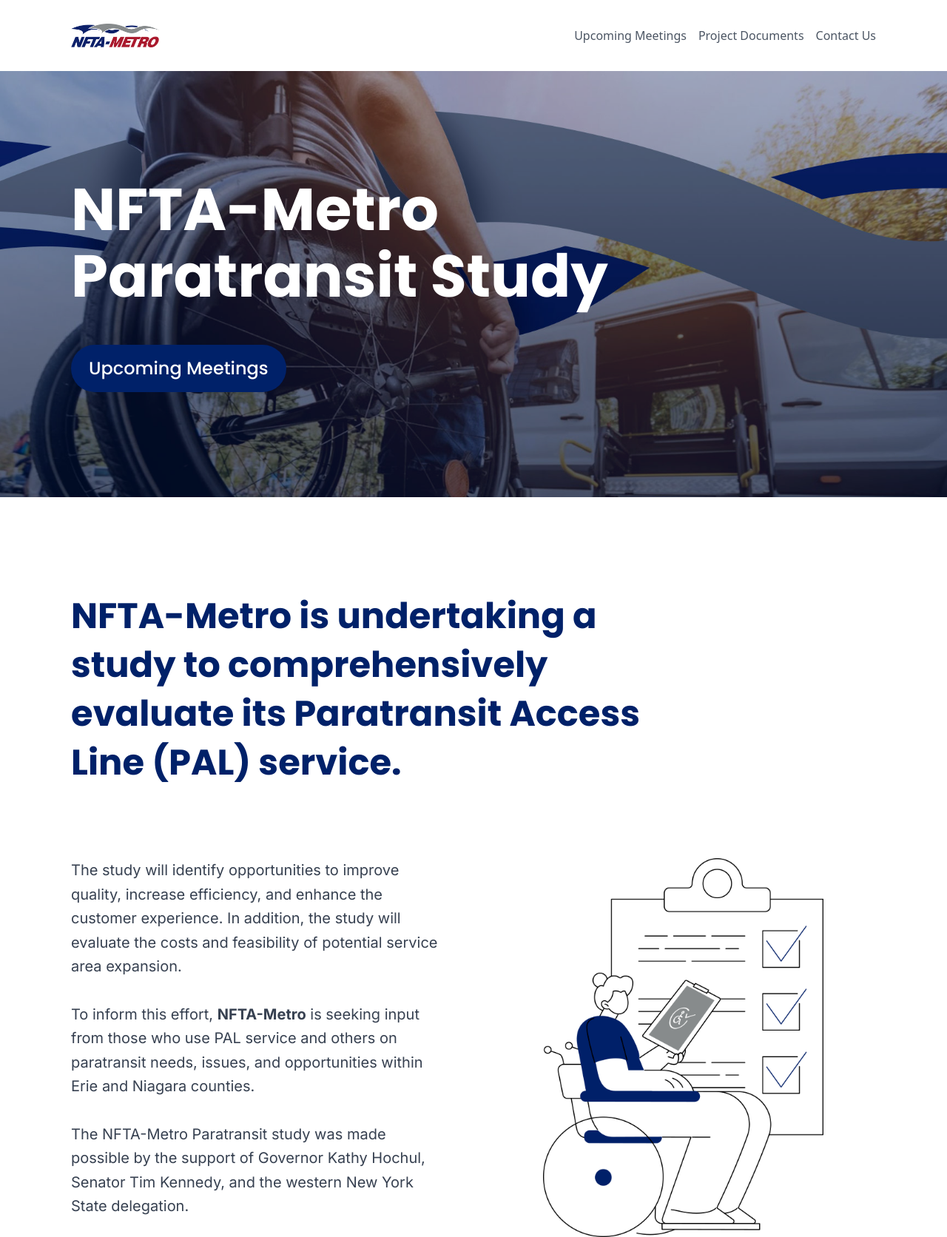
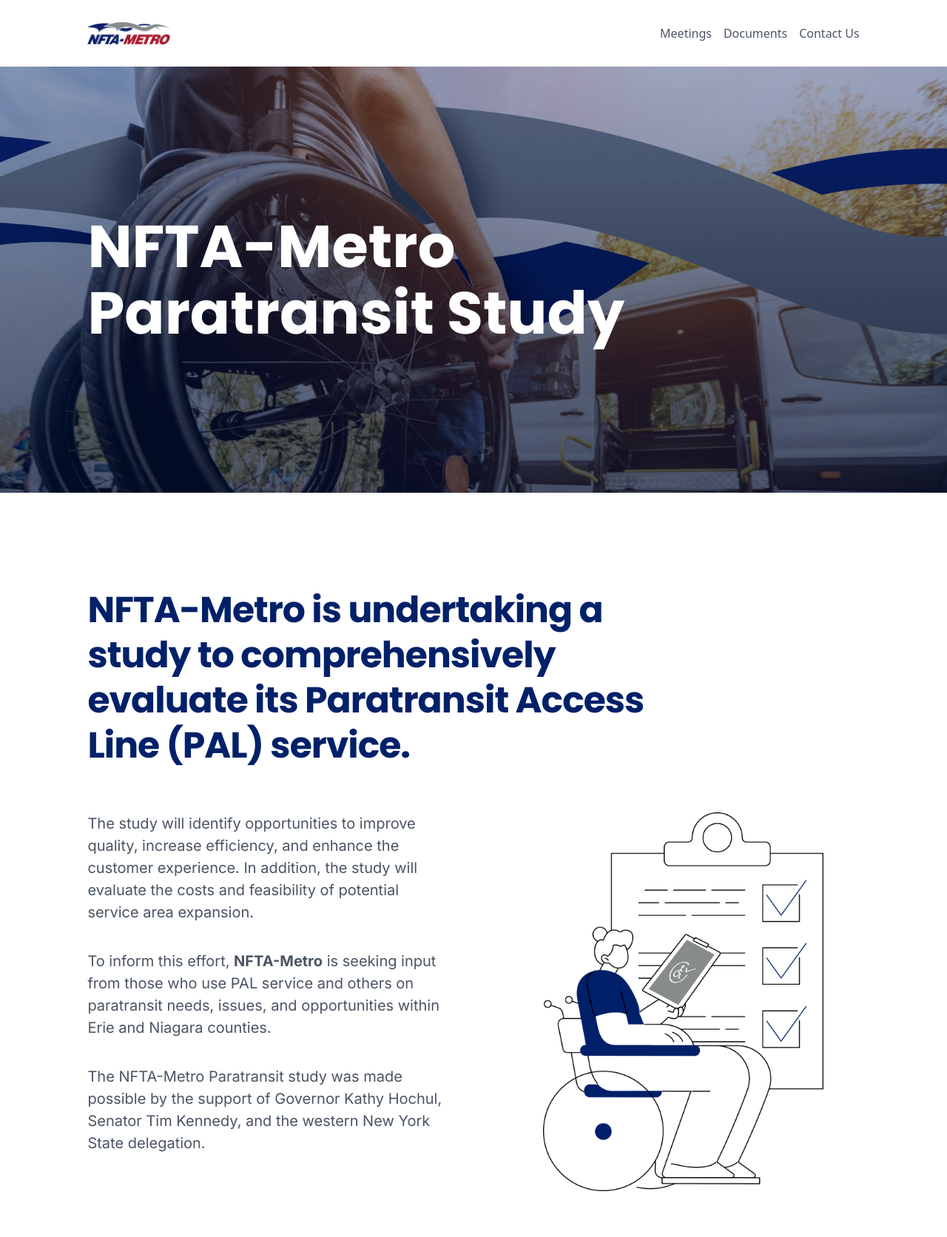
Before and after one commit to tylerjohnlavoie/NFTA-Paratransit, an Astro site: page / in a window 1280 px wide. Shown: the top 1672 px of the page at 74% size. Built offline with nearby package versions, Linux system fonts and the light colour scheme; Astro itself is replaced by a stand-in of ours.

Commit message:
fluid sizes

```diff
--- a/package.json
+++ b/package.json
@@ -10,8 +10,8 @@
     "astro": "astro"
   },
   "dependencies": {
-    "@astrojs/check": "^0.3.1",
-    "astro": "^3.5.6",
+    "@astrojs/check": "^0.3.4",
+    "astro": "^4.0.9",
     "autoprefixer": "^10.4.16",
     "postcss": "^8.4.31",
     "tailwindcss": "^3.3.5",
--- a/src/assets/styles/base.css
+++ b/src/assets/styles/base.css
@@ -14,12 +14,15 @@
   }
 
   p {
-    @apply font-body;
+    @apply font-body text-xs-fluid text-gray-600 mb-[var(--space-s)];
+    max-inline-size: 38ch;
+    line-height: 1.5em;
   }
 
   h1 {
     font-size: var(--space-xl-2xl);
     line-height: 1.125em;
+    max-inline-size: 30ch;
     @apply font-bold;
   }
 
@@ -31,6 +34,13 @@
 
   h3 {
     @apply text-xl md:text-2xl;
+  }
+
+  #index-blurb {
+    @apply font-heading text-xl-fluid font-bold text-NFTA-navy mb-[var(--space-xl)];
+    line-height: 1.25em;
+    max-inline-size: 25ch;
+    letter-spacing: -0.02em;
   }
 
   /* Fluid spacing system */
@@ -70,5 +80,20 @@
 
     /* Custom pairs */
     --space-s-l: clamp(1.125rem, 0.6467rem + 2.3913vw, 2.5rem);
+
+    /* Fluid type */
+
+    --step--2: clamp(0.7813rem, 0.7747rem + 0.0326vw, 0.8rem);
+    --step--1: clamp(0.9375rem, 0.9158rem + 0.1087vw, 1rem);
+    --step-0: clamp(1.125rem, 1.0815rem + 0.2174vw, 1.25rem);
+    --step-1: clamp(1.35rem, 1.2761rem + 0.3696vw, 1.5625rem);
+    --step-2: clamp(1.62rem, 1.5041rem + 0.5793vw, 1.9531rem);
+    --step-3: clamp(1.9438rem, 1.7707rem + 0.8652vw, 2.4413rem);
+    --step-4: clamp(2.3325rem, 2.0823rem + 1.2511vw, 3.0519rem);
+    --step-5: clamp(2.7994rem, 2.4461rem + 1.7663vw, 3.815rem);
+    --step-6: clamp(3.3594rem, 2.8694rem + 2.45vw, 4.7681rem);
+    --step-7: clamp(4.0313rem, 3.3602rem + 3.3554vw, 5.9606rem);
+    --step-8: clamp(4.8375rem, 3.9286rem + 4.5446vw, 7.4506rem);
+    --step-9: clamp(5.805rem, 4.5848rem + 6.1011vw, 9.3131rem);
   }
 }
--- a/src/pages/index.astro
+++ b/src/pages/index.astro
@@ -29,25 +29,25 @@ import { Code } from "astro:components";
       rel="stylesheet"
     />
   </head>
-  <body class="bg-white">
-    <header class="bg-white shadow">
-      <nav class="container mx-auto h-fit py-8 flex justify-between items-center">
+  <body class="bg-white w-screen">
+    <header class="bg-white shadow w-screen overflow-clip">
+      <nav class="container h-fit py-[var(--space-m)] flex justify-between items-center">
         <a href="https://metro.nfta.com/" target="_blank" rel="noopener noreferrer" class="text-xl font-bold text-gray-800">
           <Image
           src={logo}
           alt="Niagara Frontier Transportation Authority logo"
-          class="h-8 w-auto"
+          class="h-[var(--space-m)] w-auto"
           />
         </a>
         <div class="flex items-center space-x-4">
-          <a href="#meetings" class="text-gray-600 hover:text-NFTA-navy">Upcoming Meetings</a>
-          <a href="#documents" class="text-gray-600 hover:text-NFTA-navy">Project Documents</a>
+          <a href="#meetings" class="text-gray-600 hover:text-NFTA-navy">Meetings</a>
+          <a href="#documents" class="text-gray-600 hover:text-NFTA-navy">Documents</a>
           <a href="#contact" class="text-gray-600 hover:text-NFTA-navy">Contact Us</a>
         </div>
       </nav>
     </header>
 
-    <main>
+    <main class="flex flex-col h-fit w-screen overflow-clip">
       <section
         class="bg-NFTA-navy h-72 md:h-80 lg:h-144 grid grid-cols-1 grid-rows-1 overflow-clip"
         id="banner"
@@ -61,25 +61,24 @@ import { Code } from "astro:components";
           class="z-10 container col-start-1 col-span-1 row-start-1 row-span-1 flex-col flex items-left justify-center mx-auto gap-4 md:gap-6 lg:gap-12 text-white"
         >
           <h1>NFTA-Metro <br /> Paratransit Study</h1>
-          <a
+          <!-- <a
             class="bg-NFTA-navy hover:bg-white hover:text-NFTA-navy hover:-translate-y-1 hover:scale-101 transition-all w-fit font-heading py-2 px-4 lg:py-4 lg:px-6 rounded-full text-sm md:text-lg lg:text-2xl font-medium"
             href="#meetings"
           >Upcoming Meetings
-          </a>
+          </a> -->
         </div>
       </section>
 
-      <section id="about" class="h-fit py-12 md:py-16 lg:py-32 container mx-auto">
-        <p
-        class="font-heading font-bold text-NFTA-navy text-2xl md:text-3xl/snug lg:text-5xl/snug mb-24 lg:w-3/4"
+      <section id="about" class="h-fit py-12 md:py-16 lg:py-32  container">
+      <p
+        id="index-blurb"
       >
         NFTA-Metro is undertaking a study to comprehensively evaluate its
         Paratransit Access Line (PAL) service.
       </p>
           <div class="flex flex-col lg:flex-row gap-16">
             <div class="flex-col flex gap-4 h-fit w-fill lg:w-1/2">
-
-              <p class="text-gray-700 md:text-lg/relaxed lg:text-xl/relaxed mb-4">
+              <p>
                 The study will identify opportunities to
                 improve quality, increase efficiency,
                 and enhance the customer experience.
@@ -87,13 +86,13 @@ import { Code } from "astro:components";
                 costs and feasibility of potential service
                 area expansion.
               </p>
-              <p class="text-gray-700 md:text-lg/relaxed lg:text-xl/relaxed mb-4">
+              <p>
                 To inform this effort, <strong>NFTA-Metro</strong> is
                 seeking input from those who use PAL
                 service and others on paratransit
                 needs, issues, and opportunities within
                 Erie and Niagara counties.
-              <p class="text-gray-700 md:text-lg/relaxed lg:text-xl/relaxed mb-4">
+              <p>
                 The NFTA-Metro Paratransit study was made possible by the support of Governor Kathy Hochul, Senator Tim Kennedy, and the western New York State delegation.
               </p>
             </div>
--- a/tailwind.config.js
+++ b/tailwind.config.js
@@ -3,13 +3,8 @@ module.exports = {
   darkMode: false, // or 'media' or 'class'
   theme: {
     container: {
-      padding: {
-        DEFAULT: '2rem',
-        sm: '3rem',
-        md: '4rem',
-        lg: '5rem',
-        xl: '6rem',
-      },
+      padding: 'calc(1rem + 8vw)',
+      center: true,
     },
     extend: {
       colors: {
@@ -21,15 +16,29 @@ module.exports = {
         heading: ['Poppins', 'sans-serif'],
         body: ['Inter', 'sans-serif']
       },
+      fontSize: {
+        '3xs-fluid': 'clamp(0.7813rem, 0.7747rem + 0.0326vw, 0.8rem)',
+        '2xs-fluid': 'clamp(0.9375rem, 0.9158rem + 0.1087vw, 1rem)',
+        'xs-fluid': 'clamp(1.125rem, 1.0815rem + 0.2174vw, 1.25rem)',
+        's-fluid': 'clamp(1.35rem, 1.2761rem + 0.3696vw, 1.5625rem)',
+        'm-fluid': 'clamp(1.62rem, 1.5041rem + 0.5793vw, 1.9531rem)',
+        'l-fluid': 'clamp(1.9438rem, 1.7707rem + 0.8652vw, 2.4413rem)',
+        'xl-fluid': 'clamp(2.3325rem, 2.0823rem + 1.2511vw, 3.0519rem)',
+        '2xl-fluid': 'clamp(2.7994rem, 2.4461rem + 1.7663vw, 3.815rem)',
+        '3xl-fluid': 'clamp(3.3594rem, 2.8694rem + 2.45vw, 4.7681rem)',
+        '4xl-fluid': 'clamp(4.0313rem, 3.3602rem + 3.3554vw, 5.9606rem)',
+        '5xl-fluid': 'clamp(4.8375rem, 3.9286rem + 4.5446vw, 7.4506rem)',
+        '6xl-fluid': 'clamp(5.805rem, 4.5848rem + 6.1011vw, 9.3131rem)',
+      },
       spacing: {
         '128': '32rem',
         '144': '36rem',
         '256': '48rem'
       }
     },
-  },
   variants: {
     extend: {},
   },
   plugins: [],
 }
+}
```
Also changed, not shown: 1 other file.
